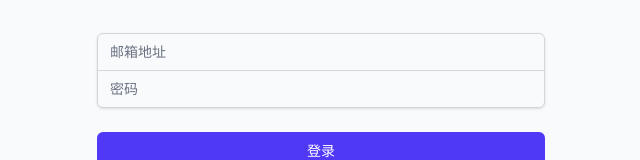
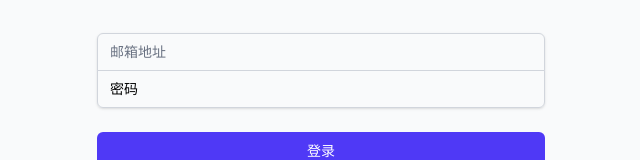
Before and after one commit to SilviaFindings/k-gold-quote-system, a Next.js app: page /login in a window 1280 px wide. Shown: the part 335-495 px from the top of the page, without its empty margins (319-959 px from the left). Built offline with nearby package versions, Linux system fonts and the light colour scheme.

Commit message:
fix: 修改密码输入框文字颜色为黑色

```diff
--- a/src/app/login/page.tsx
+++ b/src/app/login/page.tsx
@@ -129,9 +129,10 @@ export default function LoginPage() {
                 onChange={(e) =>
                   setFormData({ ...formData, password: e.target.value })
                 }
-                className="appearance-none rounded-none relative block w-full px-3 py-2 border border-gray-300 placeholder-gray-500 text-gray-900 rounded-b-md focus:outline-none focus:ring-indigo-500 focus:border-indigo-500 focus:z-10 sm:text-sm"
+                className="appearance-none rounded-none relative block w-full px-3 py-2 border border-gray-300 placeholder-gray-500 text-black rounded-b-md focus:outline-none focus:ring-indigo-500 focus:border-indigo-500 focus:z-10 sm:text-sm"
                 placeholder="密码"
                 suppressHydrationWarning
+                style={{ color: '#000000', WebkitTextFillColor: '#000000' }}
               />
             </div>
           </div>
```
